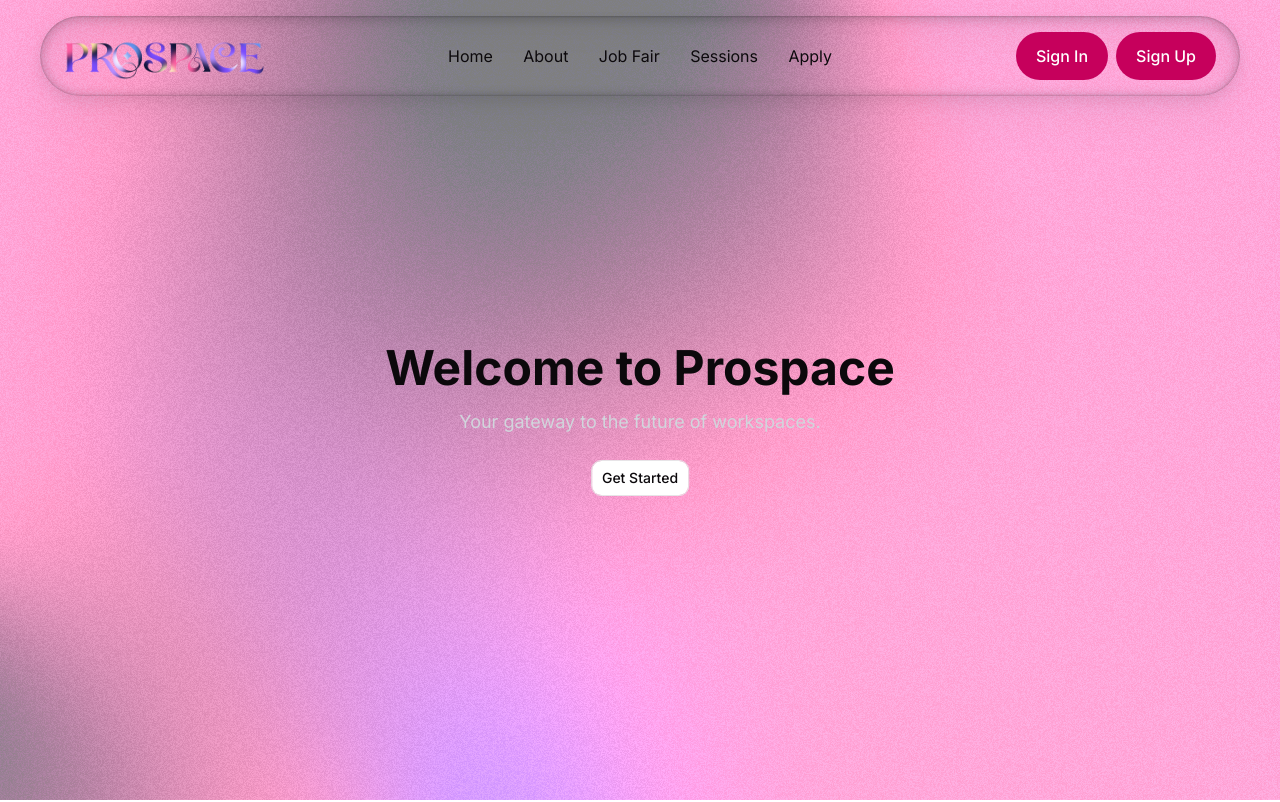
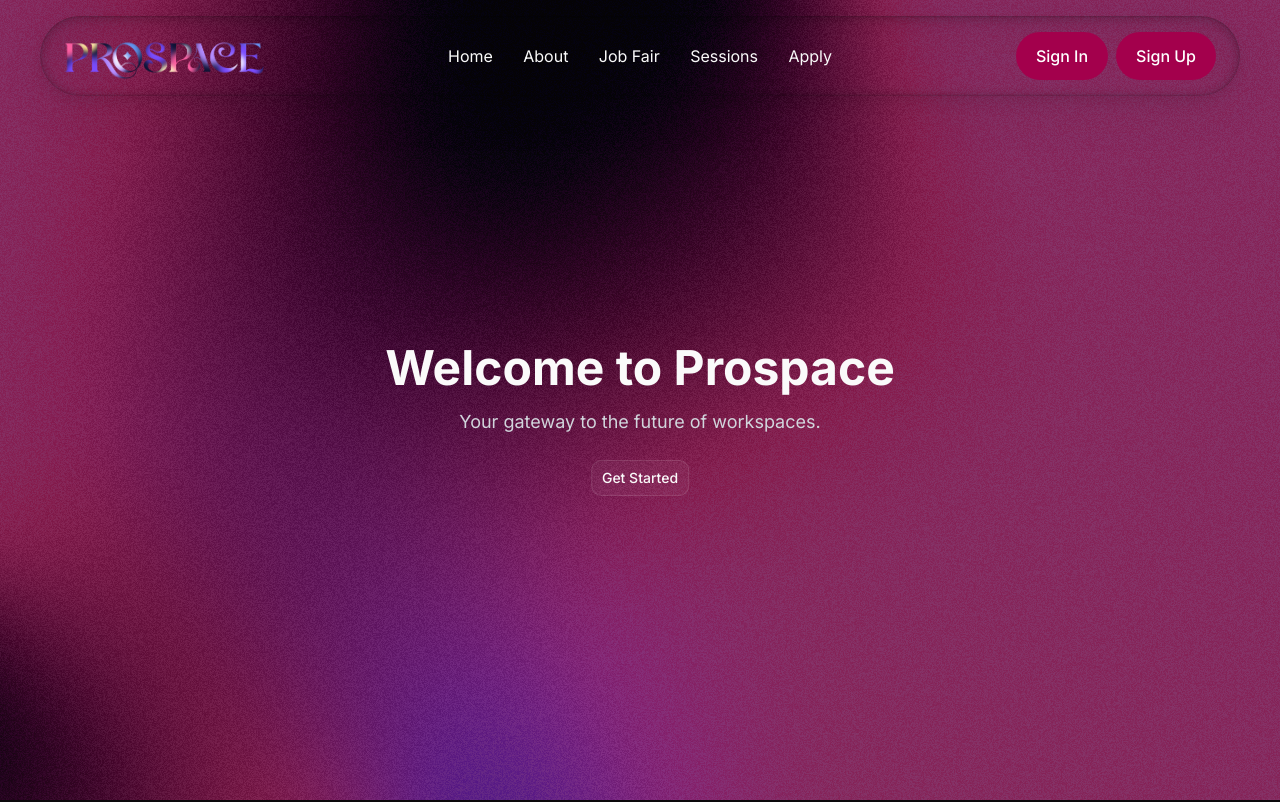
Before and after one commit to CICSSG/prospace, a Next.js app: page / in a window 1280 px wide. Shown: the top 802 px of the page. Built offline with nearby package versions, Linux system fonts and the light colour scheme; no server answers.

Commit message:
disable light mode

```diff
--- a/components/theme-provider.tsx
+++ b/components/theme-provider.tsx
@@ -10,12 +10,12 @@ function ThemeProvider({
   return (
     <NextThemesProvider
       attribute="class"
-      defaultTheme="system"
+      defaultTheme="dark"
       enableSystem
       disableTransitionOnChange
       {...props}
     >
-      <ThemeHotkey />
+      {/* <ThemeHotkey /> */}
       {children}
     </NextThemesProvider>
   )
```
